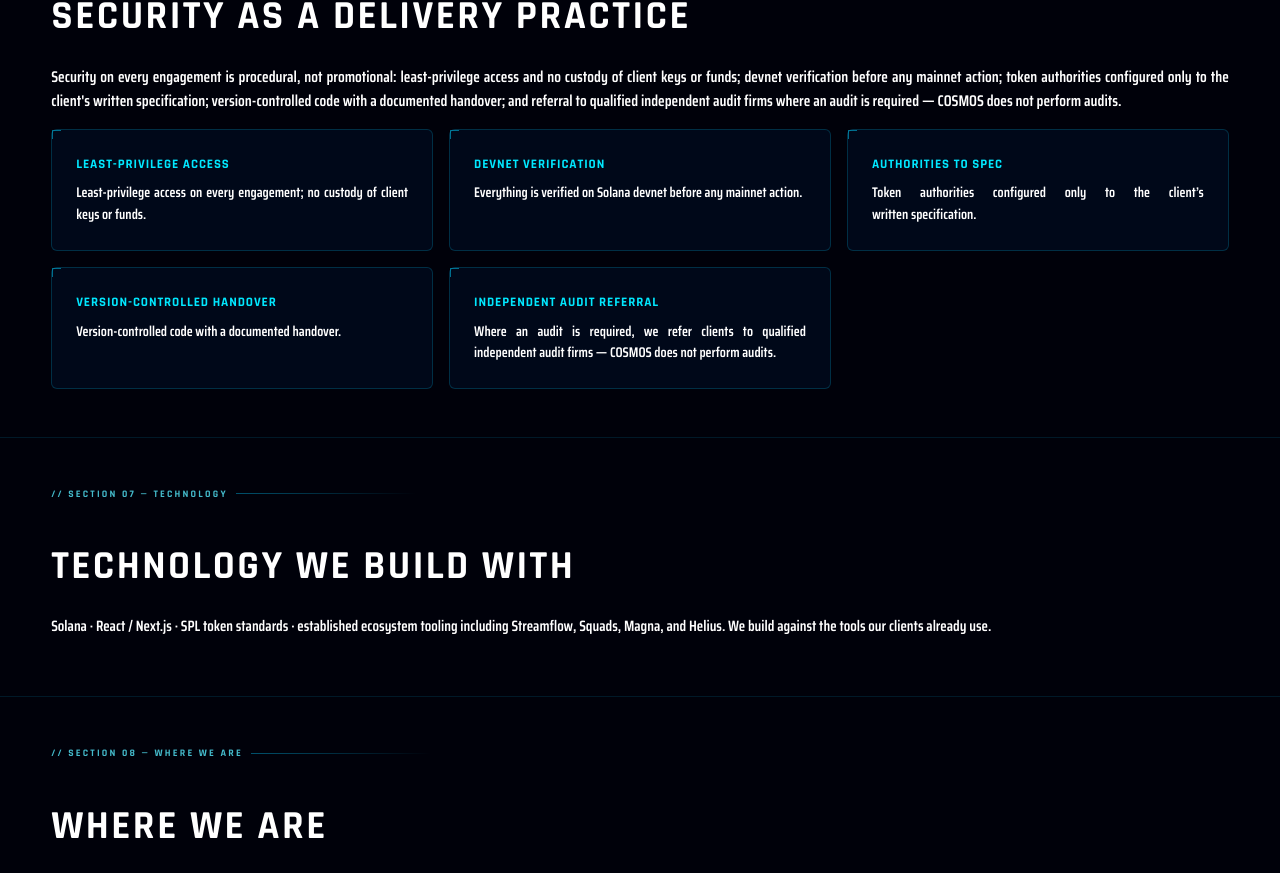
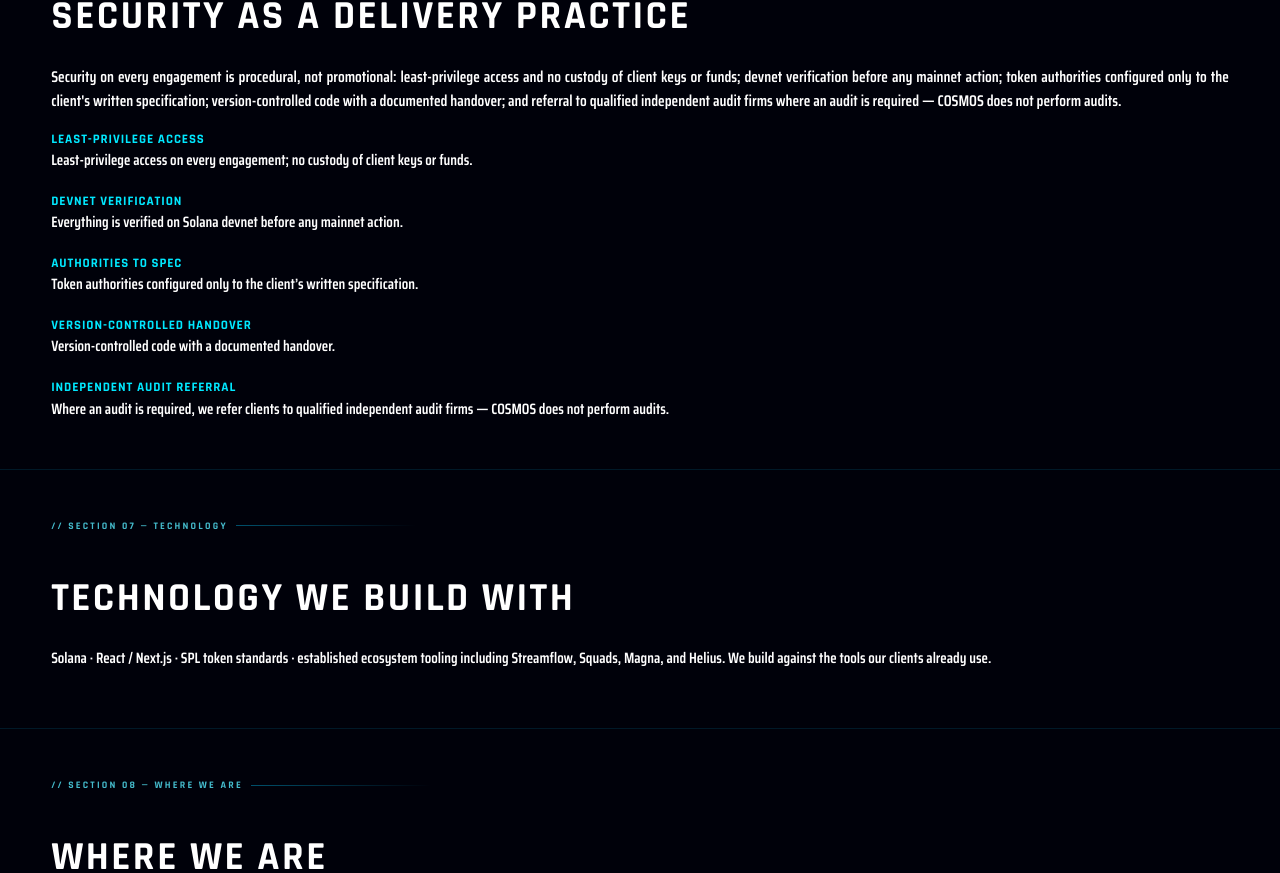
Before and after one commit to cosmosledgerlabs/cosmosledgerlabs-website, a Next.js app: page / in a window 1280 px wide. Shown: the part 2612-3485 px from the top of the page. Built offline with nearby package versions, Linux system fonts and the light colour scheme; no server answers.

Commit message:
Refactor secGrid to use flexbox layout

```diff
--- a/components/Sections.module.css
+++ b/components/Sections.module.css
@@ -115,22 +115,19 @@
 
 /* ===== SECURITY — 3+3 grid ===== */
 .secGrid {
-  display: grid;
-  grid-template-columns: repeat(3, 1fr); /* 3列 */
-  gap: 16px; margin-top: 16px;
+  display: flex;
+  flex-direction: column;
+  gap: 18px;
+  margin-top: 16px;
 }
 .secCard {
-  background: rgba(0,10,28,.88);
-  border: 1px solid rgba(0,185,225,.22);
-  border-radius: 6px; padding: 24px;
-  position: relative;
-  display: flex; flex-direction: column; gap: 8px;
-  height: 100%; /* 等高 */
+  background: none;
+  border: none;
+  padding: 0;
 }
-.secCard::before { content:''; position:absolute; top:0; left:0; width:9px; height:9px; border-top:1.5px solid rgba(0,210,255,.5); border-left:1.5px solid rgba(0,210,255,.5); }
-.secCardTitle { font-family:'Rajdhani',sans-serif; font-size:clamp(11px,1.4vw,13px); font-weight:700; color:var(--cyan); letter-spacing:.07em; }
+.secCardTitle { font-family:'Rajdhani',sans-serif; font-size: 13px; font-weight:700; color:var(--cyan); letter-spacing:.07em; }
 .secCardText {
-  font-size:clamp(13px,1.3vw,14px);
+  font-size: 15px;
   font-family: 'Saira Condensed', 'Share Tech', sans-serif;
   font-weight: 600;
   line-height: 1.55;
```
